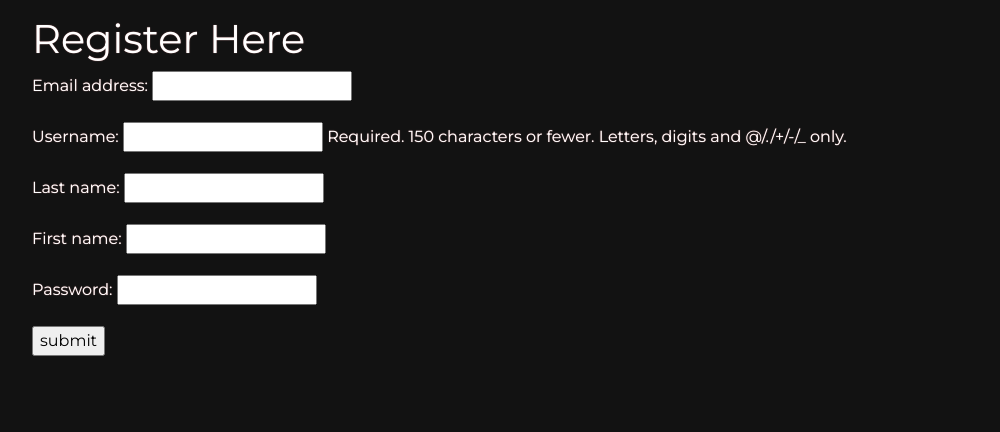
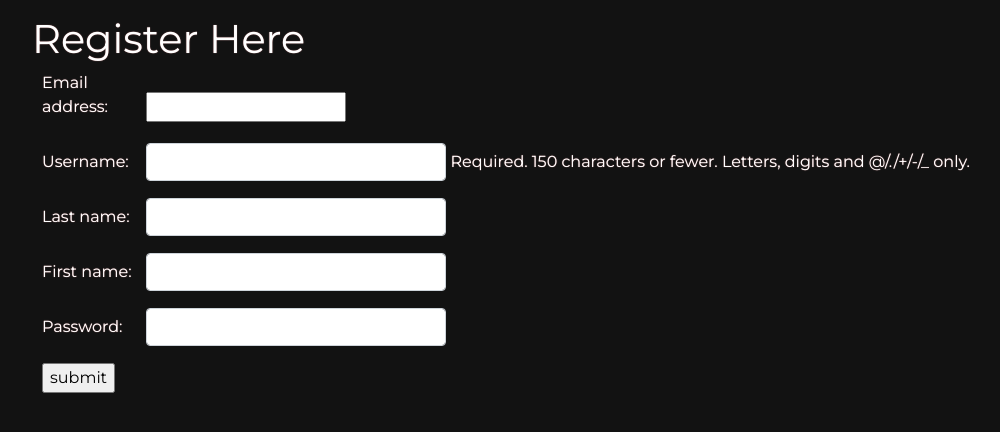
Before and after one commit to DEUCE1957/kitchen-accelerator, a Django app: template main/templates/registration/registration_form.html in a window 1280 px wide. Shown: the part 79-511 px from the top of the page, without its empty margins (53-1053 px from the left). Run offline with Django 3.2, Linux system fonts and the light colour scheme; the template is opened without the code that fills it: values that come from a table or form of the project are taken from there, others are empty; some libraries are stand-ins or nearby versions.

Commit message:
Prettify login pages

```diff
--- /dev/null
+++ b/main/static/css/login_patches.css
@@ -0,0 +1,23 @@
+input[type=text], input[type=password]{
+    display: block;
+    width: 100%;
+    padding: .375rem .75rem;
+    font-size: 1rem;
+    line-height: 1.5;
+    color: #495057;
+    background-color: #fff;
+    background-clip: padding-box;
+    border: 1px solid #ced4da;
+    border-radius: .25rem;
+    transition: border-color .15s ease-in-out,box-shadow .15s ease-in-out;
+    width: 300px;
+    display: inline-block;
+}
+
+label {
+    width: 100px;
+}
+
+form {
+    padding-left: 10px;
+}
--- a/main/templates/main/base.html
+++ b/main/templates/main/base.html
@@ -10,7 +10,7 @@
     <script src="https://code.jquery.com/jquery-3.2.1.slim.min.js" integrity="sha384-KJ3o2DKtIkvYIK3UENzmM7KCkRr/rE9/Qpg6aAZGJwFDMVNA/GpGFF93hXpG5KkN" crossorigin="anonymous"></script>
     <script src="https://cdnjs.cloudflare.com/ajax/libs/popper.js/1.12.9/umd/popper.min.js" integrity="sha384-ApNbgh9B+Y1QKtv3Rn7W3mgPxhU9K/ScQsAP7hUibX39j7fakFPskvXusvfa0b4Q" crossorigin="anonymous"></script>
     <script src="https://maxcdn.bootstrapcdn.com/bootstrap/4.0.0/js/bootstrap.min.js" integrity="sha384-JZR6Spejh4U02d8jOt6vLEHfe/JQGiRRSQQxSfFWpi1MquVdAyjUar5+76PVCmYl" crossorigin="anonymous"></script>
-    <link rel="stylesheet" href="common/css/common.css">
+    <link rel="stylesheet" href="http://127.0.0.1:8000/static/css/common.css">
     <link href="https://fonts.googleapis.com/css?family=Montserrat:300,400,700&display=swap" rel="stylesheet">
     {% block head_block %}
     {% endblock %}
@@ -18,7 +18,7 @@
 <body>
     <div class="top-bar">
         <div class="container">
-            <img class="icon" src="./images/icon_noBackground.png" />
+            <img class="icon" src="http://127.0.0.1:8000/static/images/icon_noBackground.png" />
             <h1 class="title"> {% block header_title_block %}{% endblock %} </h1>
             <div class="right-hand-side">
                 <button class="btn btn-outline-primary">Log out</button>
--- a/main/templates/registration/registration_form.html
+++ b/main/templates/registration/registration_form.html
@@ -1,4 +1,7 @@
 {% extends "main/base.html" %}
+{% block head_block %}
+<link rel="stylesheet" href="http://127.0.0.1:8000/static/css/login_patches.css">
+{% endblock %}
 {% block body_block %}
 <h1>Register Here</h1>
 
```
Also changed, not shown: main/templates/registration/login.html (+6 -31 lines).
